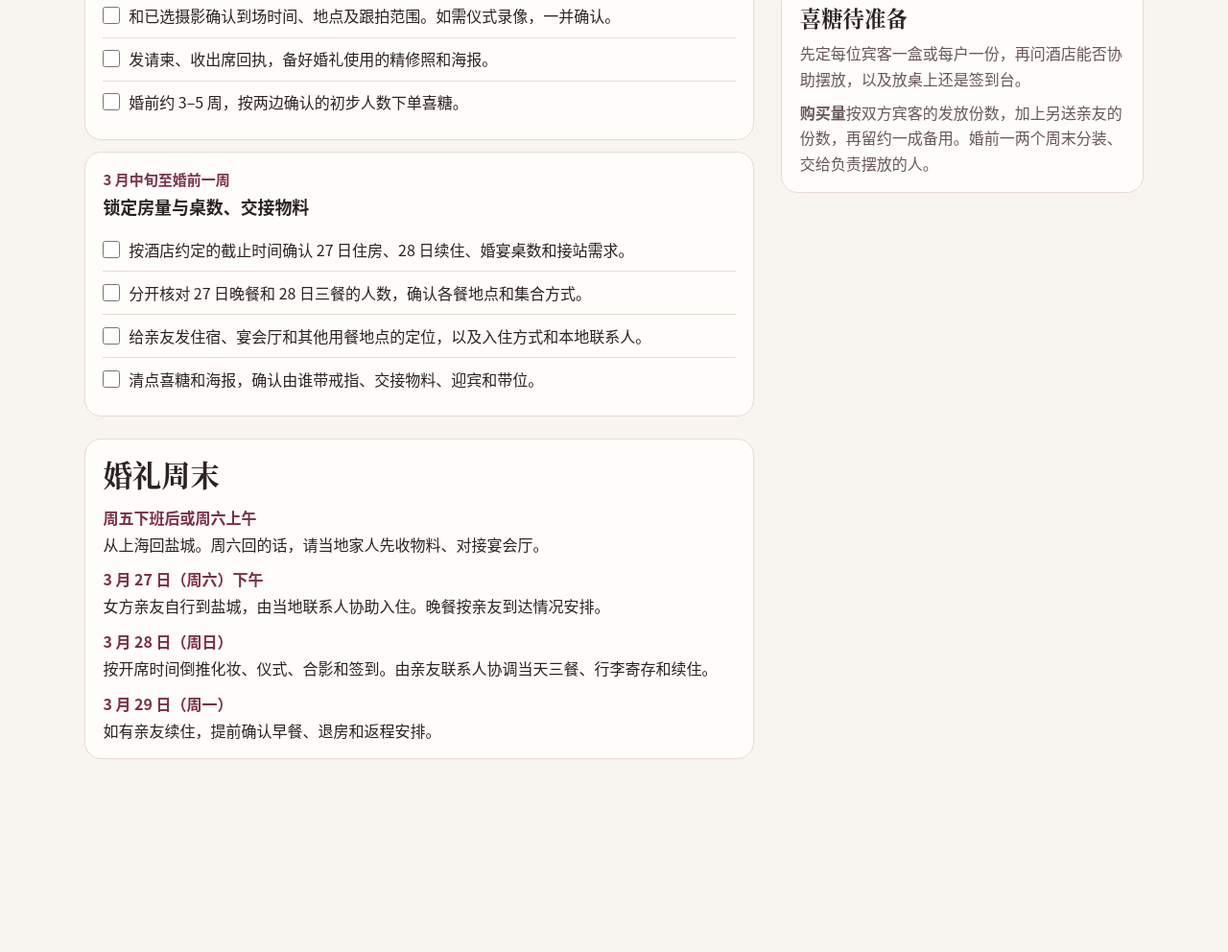
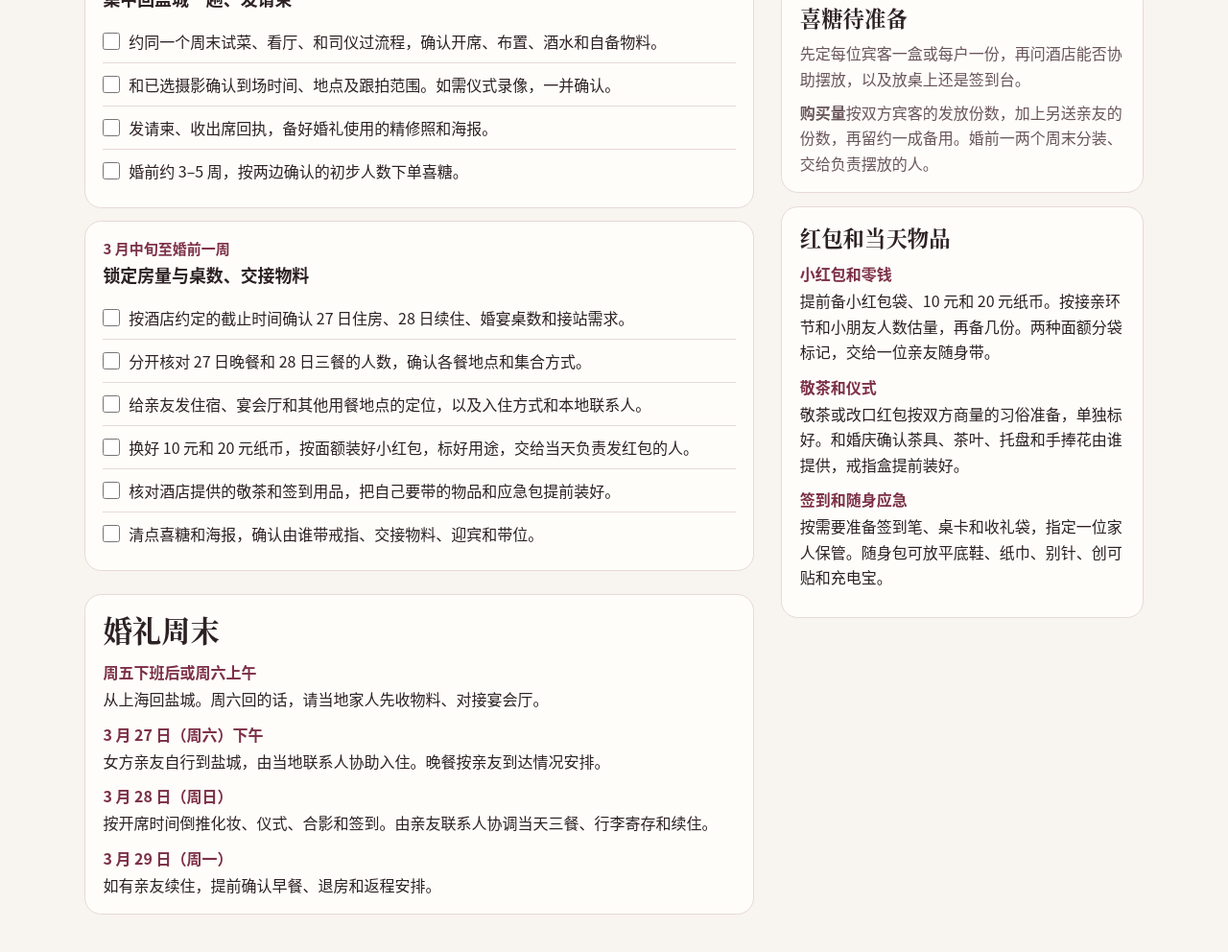
Before and after one commit to jiyunfei150-del/wedding-prep-2027, a plain HTML site: page index.html in a window 1280 px wide. Shown: the part 1380-2372 px from the top of the page at 96% size. Before the commit the page ends 2211 px from the top, so only its background shows below. Drawn offline with Linux system fonts and the light colour scheme.

Commit message:
Add wedding red envelopes, small cash and day-of supplies

```diff
--- a/index.html
+++ b/index.html
@@ -128,6 +128,7 @@
       <a href="#rooms">亲友住宿</a>
       <a href="#meals">亲友用餐</a>
       <a href="#candy">喜糖</a>
+      <a href="#supplies">红包和物品</a>
       <a href="#weekend">婚礼周末</a>
     </nav>
   </header>
@@ -187,6 +188,7 @@
                 <li><label class="task"><input type="checkbox" data-task="photo-selection"><span>线上选片，确认婚礼要用的精修照和迎宾海报什么时候能拿到。</span></label></li>
                 <li><label class="task"><input type="checkbox" data-task="clothes-makeup"><span>试穿礼服和婚鞋，确认跟妆安排。</span></label></li>
                 <li><label class="task"><input type="checkbox" data-task="family-plan"><span>和父母商量接风饭、接亲、敬茶和新娘出门地点，定一位亲友用餐联系人。有需要再安排婚车和接亲用房。</span></label></li>
+                <li><label class="task"><input type="checkbox" data-task="red-envelope-plan"><span>和双方父母对一下红包用途，估算接亲和发给小朋友各要几份，另外确认敬茶红包由谁准备。</span></label></li>
               </ul>
             </li>
             <li class="stage">
@@ -206,6 +208,8 @@
                 <li><label class="task"><input type="checkbox" data-task="guest-count"><span>按酒店约定的截止时间确认 27 日住房、28 日续住、婚宴桌数和接站需求。</span></label></li>
                 <li><label class="task"><input type="checkbox" data-task="guest-meals"><span>分开核对 27 日晚餐和 28 日三餐的人数，确认各餐地点和集合方式。</span></label></li>
                 <li><label class="task"><input type="checkbox" data-task="guest-info"><span>给亲友发住宿、宴会厅和其他用餐地点的定位，以及入住方式和本地联系人。</span></label></li>
+                <li><label class="task"><input type="checkbox" data-task="red-envelope-pack"><span>换好 10 元和 20 元纸币，按面额装好小红包，标好用途，交给当天负责发红包的人。</span></label></li>
+                <li><label class="task"><input type="checkbox" data-task="wedding-day-kit"><span>核对酒店提供的敬茶和签到用品，把自己要带的物品和应急包提前装好。</span></label></li>
                 <li><label class="task"><input type="checkbox" data-task="handoff"><span>清点喜糖和海报，确认由谁带戒指、交接物料、迎宾和带位。</span></label></li>
               </ul>
             </li>
@@ -258,6 +262,17 @@
           <h2 id="candy">喜糖待准备</h2>
           <p>先定每位宾客一盒或每户一份，再问酒店能否协助摆放，以及放桌上还是签到台。</p>
           <p><strong>购买量</strong>按双方宾客的发放份数，加上另送亲友的份数，再留约一成备用。婚前一两个周末分装、交给负责摆放的人。</p>
+        </section>
+        <section class="side-card" aria-labelledby="supplies">
+          <h2 id="supplies">红包和当天物品</h2>
+          <dl class="event-list">
+            <dt>小红包和零钱</dt>
+            <dd>提前备小红包袋、10 元和 20 元纸币。按接亲环节和小朋友人数估量，再备几份。两种面额分袋标记，交给一位亲友随身带。</dd>
+            <dt>敬茶和仪式</dt>
+            <dd>敬茶或改口红包按双方商量的习俗准备，单独标好。和婚庆确认茶具、茶叶、托盘和手捧花由谁提供，戒指盒提前装好。</dd>
+            <dt>签到和随身应急</dt>
+            <dd>按需要准备签到笔、桌卡和收礼袋，指定一位家人保管。随身包可放平底鞋、纸巾、别针、创可贴和充电宝。</dd>
+          </dl>
         </section>
       </aside>
     </div>
```
